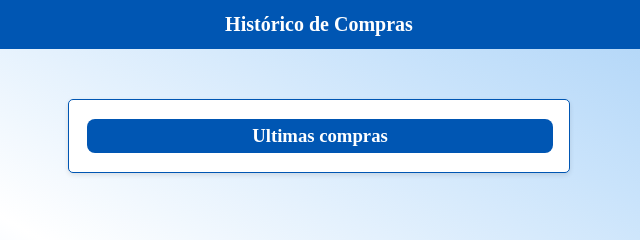
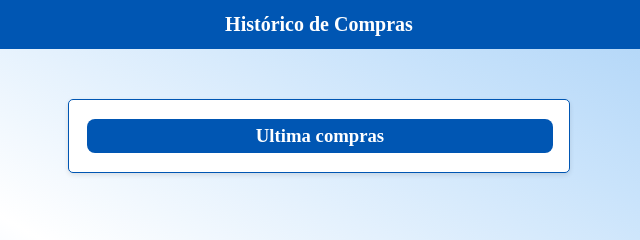
Before and after one commit to Victorsb22/ListaDeCompras, a plain HTML site: page historico_de_compras.html in a window 1280 px wide. Shown: the top 240 px of the page, 321-961 px from the left. Drawn offline with Linux system fonts and the light colour scheme.

Commit message:
Update historico_de_compras.html

```diff
--- a/historico_de_compras.html
+++ b/historico_de_compras.html
@@ -14,10 +14,9 @@
         <button onclick="goToShoppingList()" id="shoppingListButton">
         <img class="voltarLista" src="voltar.svg">
     </header>
-
     <div id="shoppingHistoryContainer">
         <div>
-            <h3 class="title">Ultimas compras</h3>
+            <h3 class="title">Ultima compras</h3>
             <ul id="shoppingHistory"></ul>
         </div>
     </div>
```
